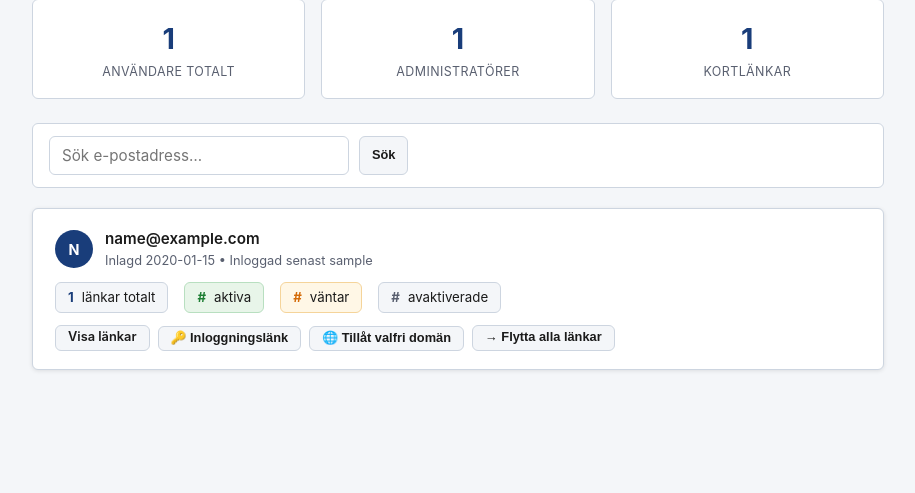
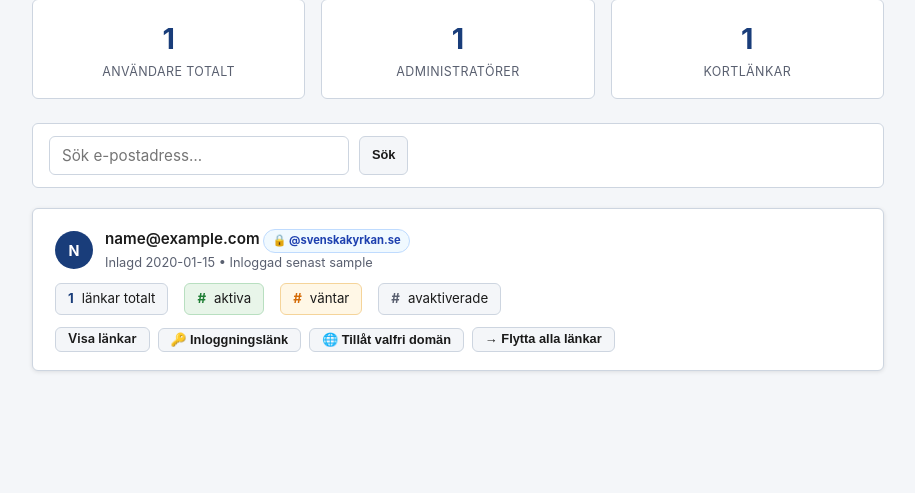
Before and after one commit to Armandur/svk-short, a FastAPI app: template app/templates/admin/users.html in a window 1280 px wide. Shown: the part 200-693 px from the top of the page, without its empty margins (182-1097 px from the left). Run offline with FastAPI, Linux system fonts and the light colour scheme; the template is opened without the code that fills it: most values are stand-ins (such as "Sample title", 1, 10 or a date in 2020).

Commit message:
Förtydliga domänbadge och knapptext för användare
Visar alltid nuläget som badge (blå lås = @svenskakyrkan.se,
gul glob = valfri domän). Knappen beskriver åtgärden tydligt
istället för att upprepa nuläget.

https://claude.ai/code/session_014h7sAoTc7jDiupWMs9KVSA

```diff
--- a/app/templates/admin/users.html
+++ b/app/templates/admin/users.html
@@ -152,7 +152,11 @@
       <div class="user-email">
         {{ u.email }}
         {% if u.is_admin %}<span class="admin-badge">Admin</span>{% endif %}
-        {% if u.allow_any_domain %}<span class="domain-badge">&#127760; Valfri domän</span>{% endif %}
+        {% if u.allow_any_domain %}
+          <span class="domain-badge">&#127760; Valfri domän</span>
+        {% else %}
+          <span class="domain-badge" style="background:#f0f9ff; color:#1e40af; border-color:#bfdbfe;">&#128274; @svenskakyrkan.se</span>
+        {% endif %}
       </div>
       <div class="user-meta">
         Inlagd {{ u.created_at[:10] }}
@@ -191,9 +195,8 @@
     </form>
     <form method="post" action="/admin/users/{{ u.id }}/toggle-domain" style="margin:0;">
       <input type="hidden" name="csrf_token" value="{{ csrf_token() }}">
-      <button type="submit" class="btn btn-secondary btn-sm"
-              title="{% if u.allow_any_domain %}Begränsa till @svenskakyrkan.se{% else %}Tillåt valfri e-postdomän{% endif %}">
-        {% if u.allow_any_domain %}&#128274; Begränsa domän{% else %}&#127760; Tillåt valfri domän{% endif %}
+      <button type="submit" class="btn btn-secondary btn-sm">
+        {% if u.allow_any_domain %}&#128274; Begränsa till @svenskakyrkan.se{% else %}&#127760; Tillåt valfri domän{% endif %}
       </button>
     </form>
     {% if not u.is_admin %}
```
